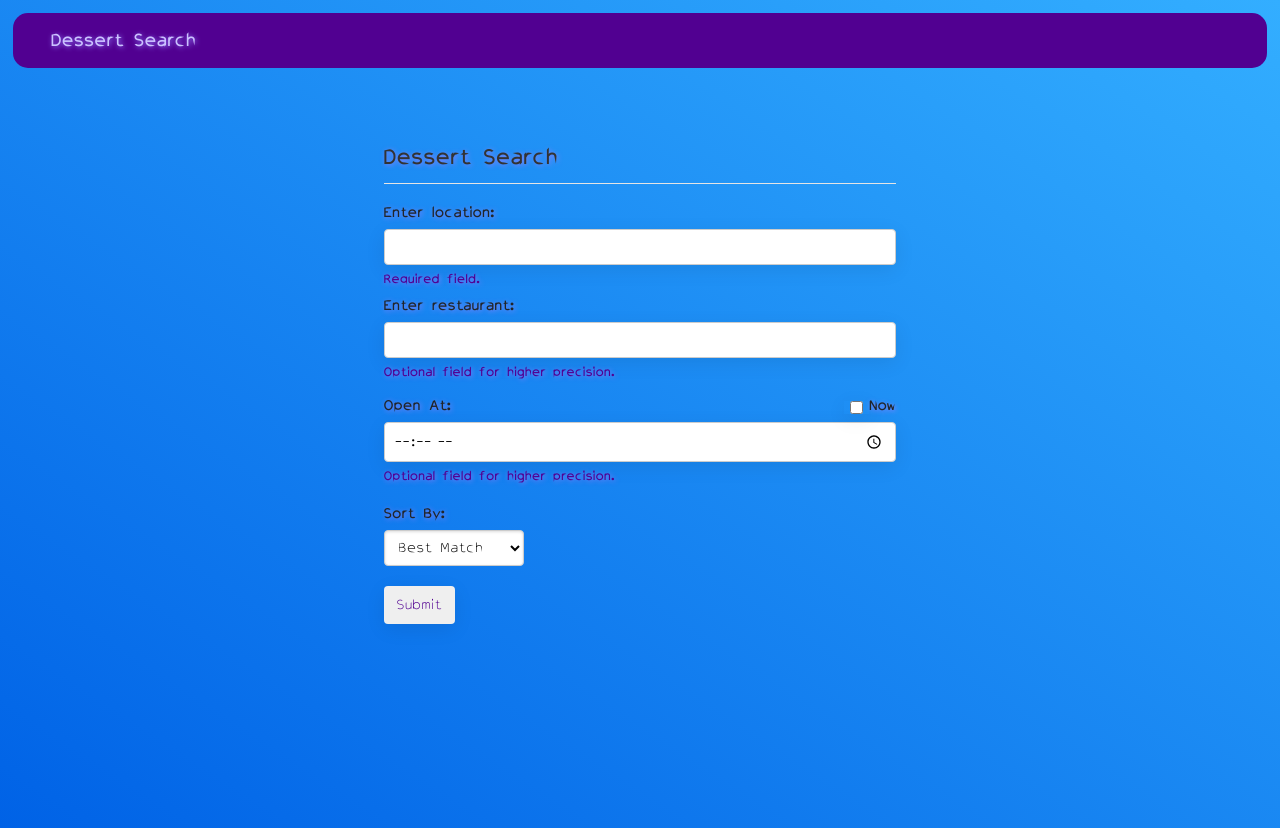
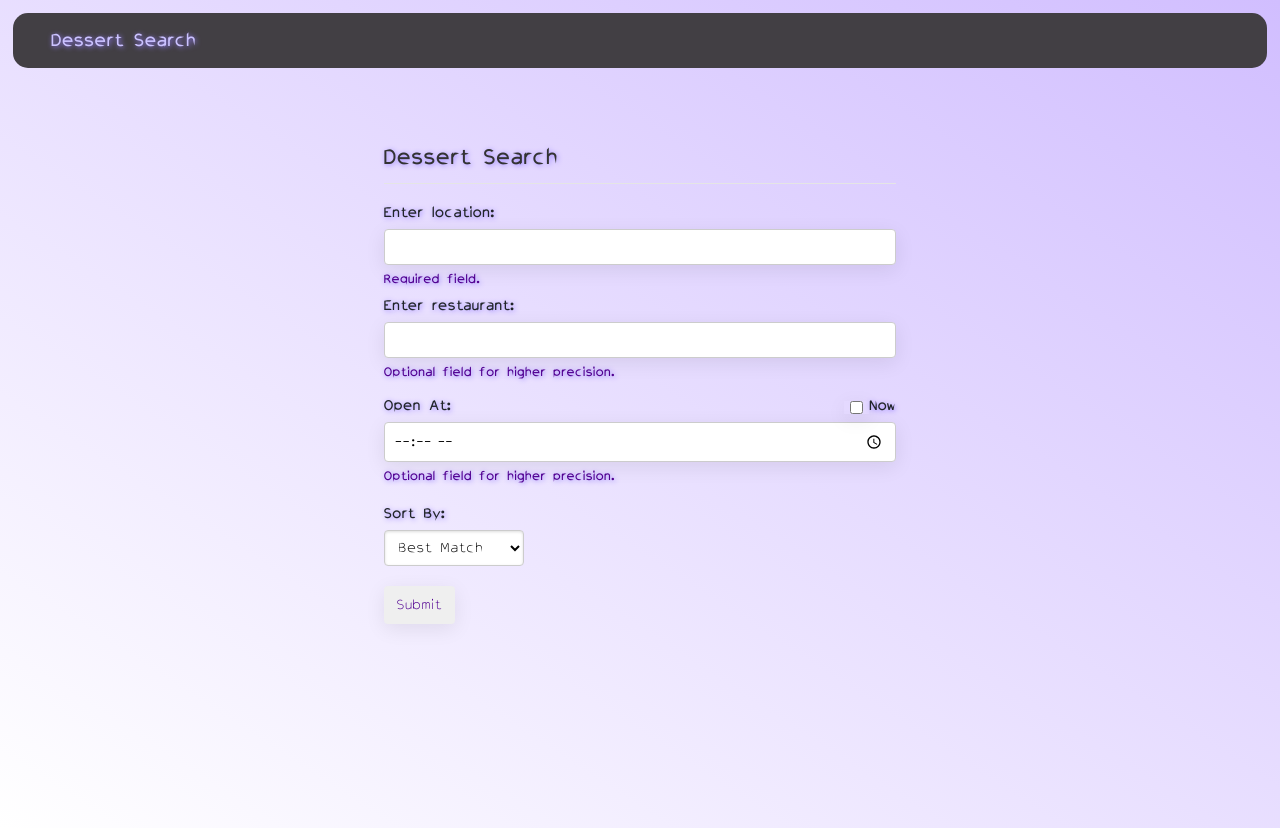
Before and after one commit to helloisabelle/dessert_search, a PHP site: page /res.php in a window 1280 px wide. Run offline with PHP 8.4, Linux system fonts and the light colour scheme; some libraries are stand-ins or nearby versions.

Commit message:
fix style

```diff
--- a/exam.php
+++ b/exam.php
@@ -2,7 +2,6 @@
 <?php
 
 $API_KEY = '6OPB4UKOMYlTVP72qoq34HBB8hCLWm-beHnPtAFgh1V81f5pHlKgB2cIDE9tSoHX6Sqh0O1lxA7b6sm6N6_8tR3k7WwbWullpVwiyoTOaQ1nfOgsxmiV2y1opRSUXnYx';
-
 $API_HOST = "https://api.yelp.com";
 $SEARCH_PATH = "/v3/businesses/search";
 $BUSINESS_PATH = "/v3/businesses/";
--- a/style.css
+++ b/style.css
@@ -6,8 +6,7 @@
 body{
     font-family: g;
     width: 100%;
-     background: #007bff;
-    background: linear-gradient(to top right, #0062E6, #33AEFF);
+    background: linear-gradient(to top right, #ffffff, #d1beff);
     text-shadow: 1px 1px 5px #957dff;
     font-weight: 900;
 }
@@ -23,7 +22,7 @@ body{
 }
 
 #n{
-  background-color: #510091;
+  background-color: #423f44;
   width: 98%;
   border-radius: 15px;
   font-size: 20px;
@@ -76,8 +75,8 @@ a:hover{
   border: none;
   border-radius: 1rem;
   transition: all 0.2s;
-  background: linear-gradient(to right, #6666ff, #619dff);
-  box-shadow: 0 0.5rem 1rem 0 rgba(0, 0, 0, 0.1);
+  background: linear-gradient(to right, #e5e5e8, #e5e5e8);
+  box-shadow: 5px 0px 1px rgba(27, 26, 26, 0.91);
 }
 
 .pricing hr {
```
